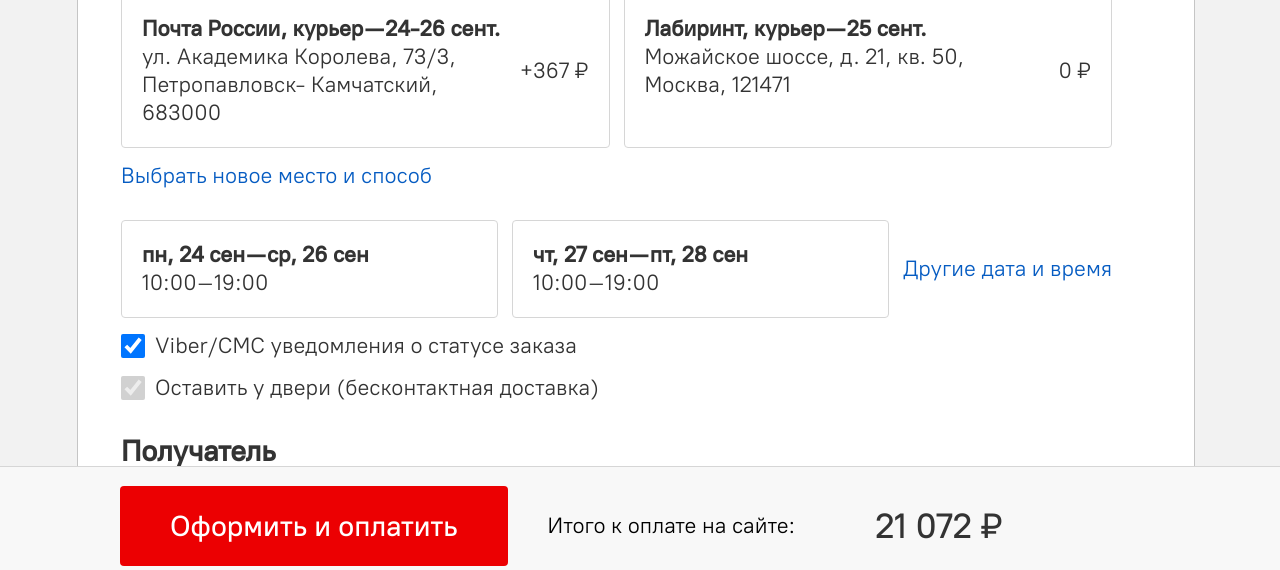
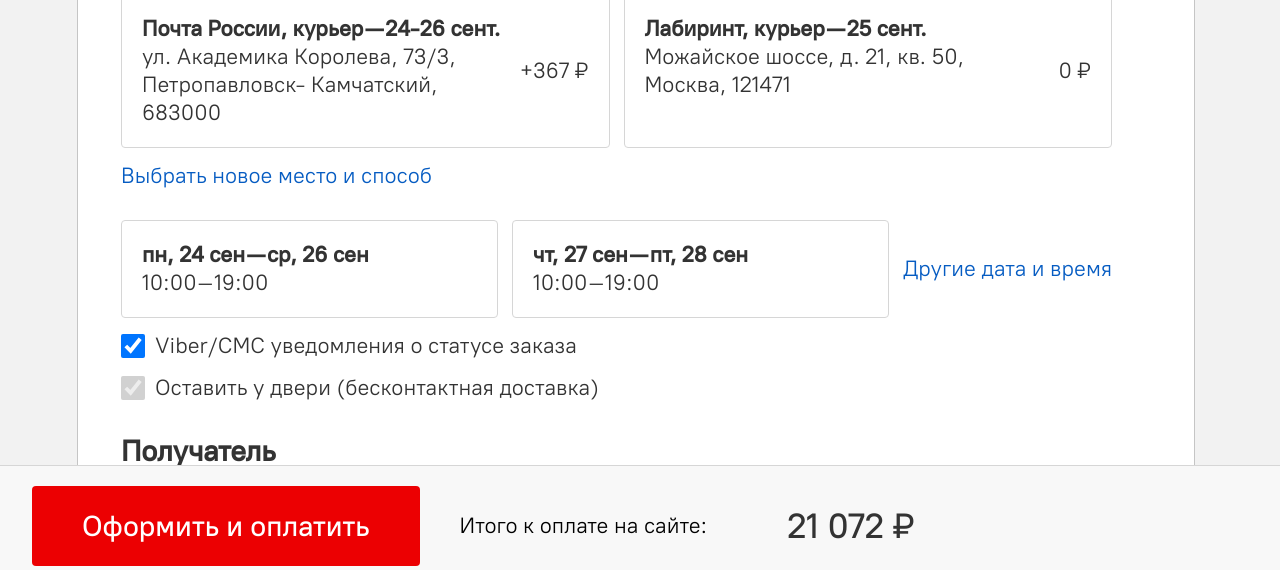
Before and after one commit to ChristinaBateman/test-checkout-page, a plain HTML site: page index.html in a window 1280 px wide. Shown: the part 214-784 px from the top of the page. Drawn offline with Linux system fonts and the light colour scheme.

Commit message:
fixed layout

```diff
--- a/css/global.css
+++ b/css/global.css
@@ -31,6 +31,7 @@
 
 
 html {
+    background-color: #F2F2F2;
     height: 100%;
 }
 
@@ -131,12 +132,15 @@ select {
 
 .page {
     display: flex;
+    justify-content: center;
+    align-items: center;
     flex-direction: column;
     padding: 48px 85px 248px 77px;
-    background-color: #F2F2F2;
 }
 
 .page-header {
+    width: 100%;
+    max-width: 1760px;
     padding: 0 42px;
     display: flex;
     justify-content: space-between;
@@ -145,6 +149,7 @@ select {
 
 
 .page h1 {
+    max-width: 1760px;
     margin-top: 2px;
     font-family: 'PT Root UI medium';
     font-size: 35px;
@@ -155,7 +160,8 @@ select {
 .checkout {
     display: flex;
     flex: 1;
-    margin-top: 19px;
+    max-width: 1760px;
+    margin: 19px auto;
     background: #FFFFFF;
     border: 1px solid #C5C5C5;
     border-radius: 6px;
@@ -261,14 +267,20 @@ select {
 
 .footer {
     border-top: 1px solid #D6D6D6;
-    display: flex;
-    align-items: center;
-    padding: 19px 184px 20px 120px;
     position: fixed;
     background-color: #F8F8F8;
     bottom: 0;
     left: 0;
     right: 0;
+}
+
+
+.footer-wrapper {
+    display: flex;
+    align-items: center;
+    padding: 20px 32px;
+    max-width: 1760px;
+    margin: 0 auto;
 }
 
 .footer button {
--- a/index.html
+++ b/index.html
@@ -170,6 +170,7 @@
         </div>
     </div>
     <div class="footer">
+        <div class="footer-wrapper">
             <div class="button-wrapper">
                 <button>Оформить и оплатить</button>
             </div>
@@ -184,5 +185,6 @@
                 <span class="bold">21 072 ₽</span>
             </div>
         </div>
+    </div>
 </body>
 </html>
```
Lines whose indentation alone changed are shown as unchanged.
